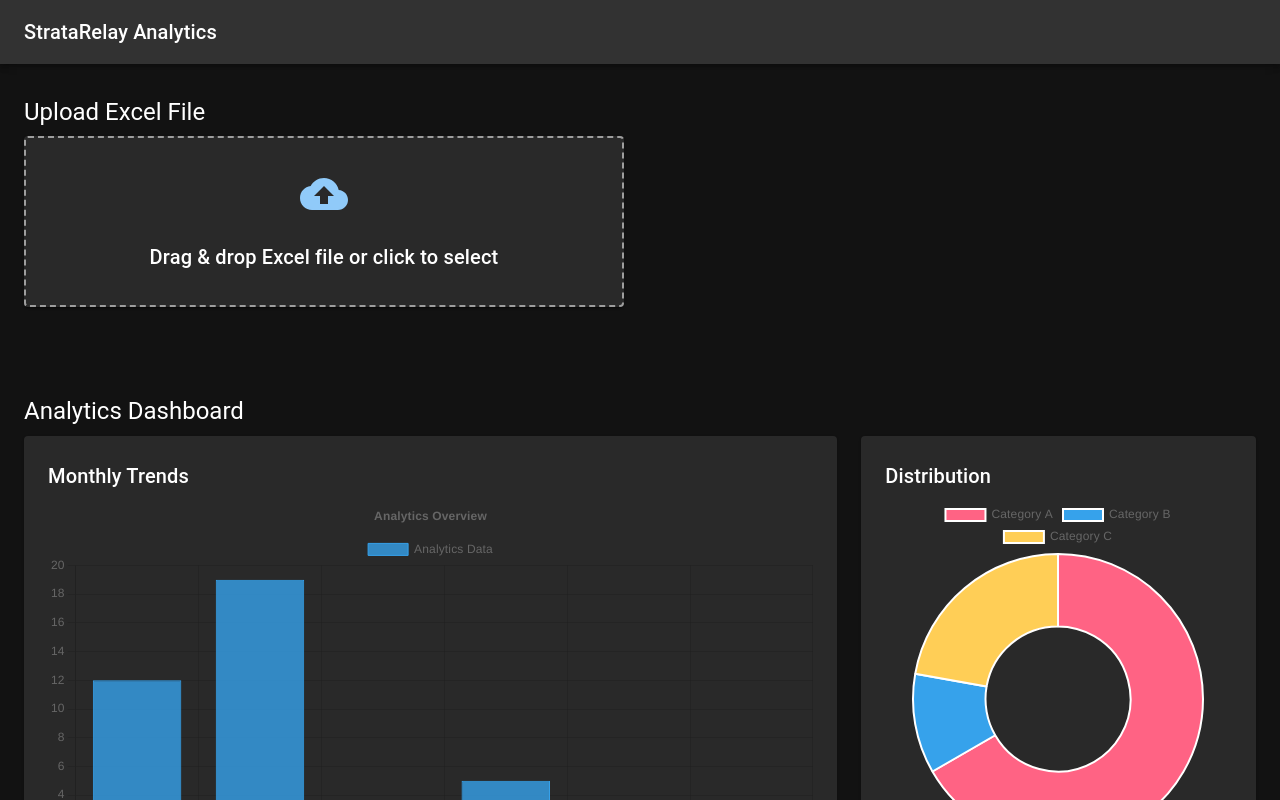
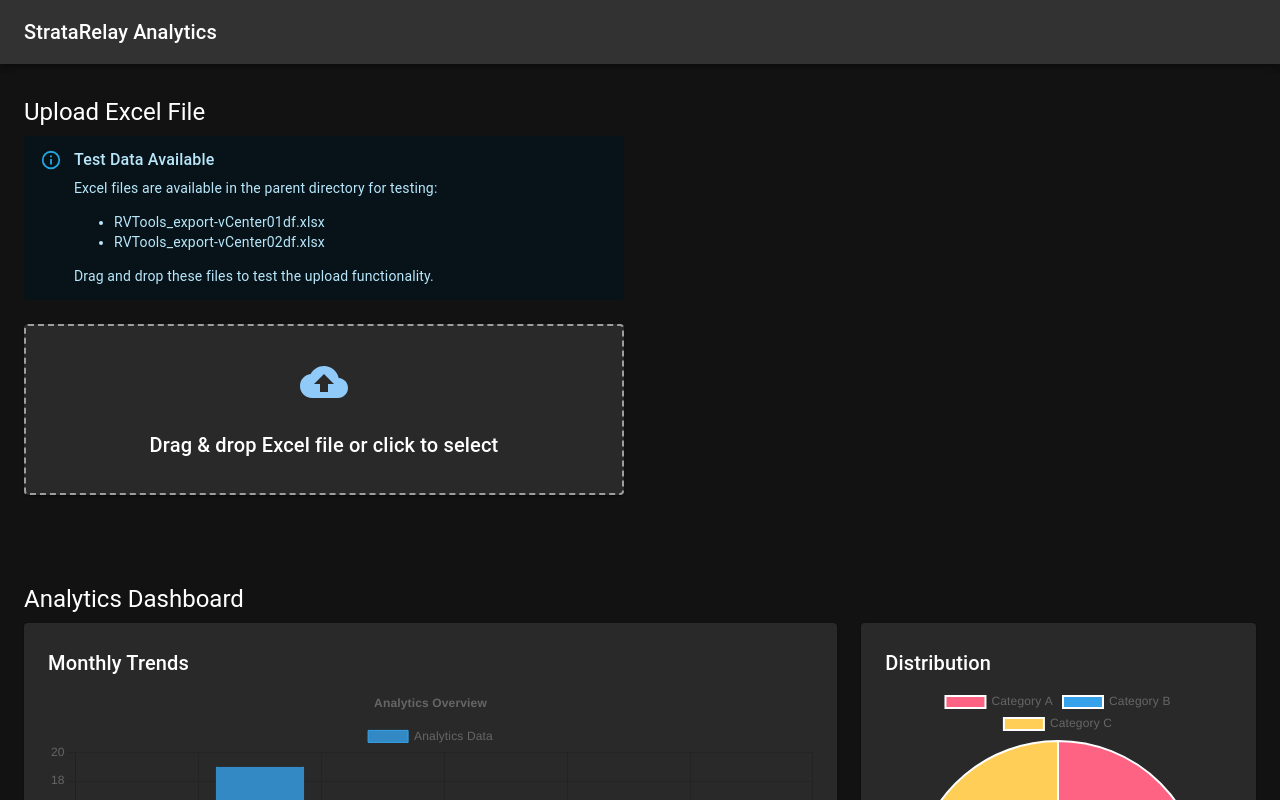
Before and after one commit to saulpatinojr/StrataRelay, a React (Create React App) app: page / in a window 1280 px wide. Shown: the top 800 px of the page. Built offline with nearby package versions, Linux system fonts and the light colour scheme; no server answers.

Commit message:
Add test data reference structure with security exclusions

```diff
--- a/src/App.js
+++ b/src/App.js
@@ -4,6 +4,7 @@ import { CssBaseline, AppBar, Toolbar, Typography, Container, Grid, Box } from '
 import FileUploader from './components/FileUploader';
 import JobTimeline from './components/JobTimeline';
 import AnalyticsChart from './components/AnalyticsChart';
+import TestDataInfo from './components/TestDataInfo';
 
 const darkTheme = createTheme({
   palette: {
@@ -41,6 +42,7 @@ function App() {
           <Grid item xs={12} md={6}>
             <Box mb={3}>
               <Typography variant="h5" gutterBottom>Upload Excel File</Typography>
+              <TestDataInfo />
               <FileUploader onUpload={handleUpload} />
             </Box>
           </Grid>
--- /dev/null
+++ b/src/components/TestDataInfo.js
@@ -0,0 +1,24 @@
+import React from 'react';
+import { Alert, AlertTitle, Box, Typography } from '@mui/material';
+
+const TestDataInfo = () => {
+  return (
+    <Box sx={{ mb: 3 }}>
+      <Alert severity="info">
+        <AlertTitle>Test Data Available</AlertTitle>
+        <Typography variant="body2">
+          Excel files are available in the parent directory for testing:
+        </Typography>
+        <ul>
+          <li>RVTools_export-vCenter01df.xlsx</li>
+          <li>RVTools_export-vCenter02df.xlsx</li>
+        </ul>
+        <Typography variant="body2" sx={{ mt: 1 }}>
+          Drag and drop these files to test the upload functionality.
+        </Typography>
+      </Alert>
+    </Box>
+  );
+};
+
+export default TestDataInfo;
```
Also changed, not shown: 2 other files (tests, documents, lock files or other folders).
